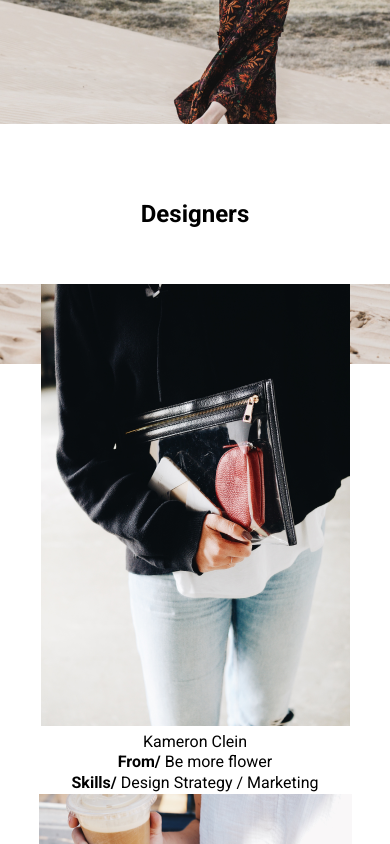
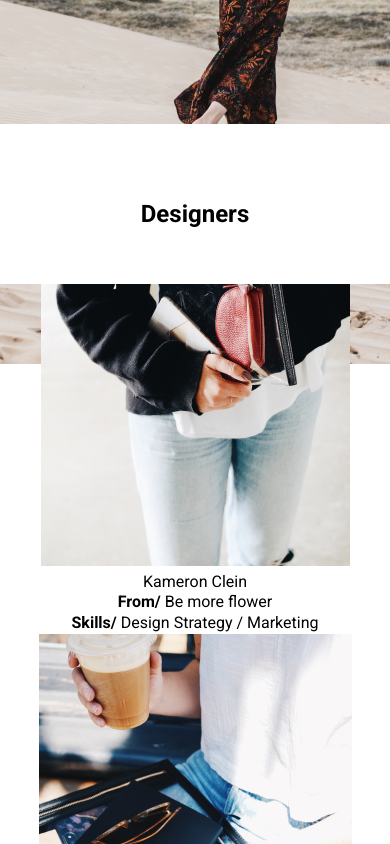
Before and after one commit to romirov/otus-css-omirov, a plain HTML site: page index.html in a window 390 px wide. Shown: the part 1700-2544 px from the top of the page. Drawn offline with Linux system fonts and the light colour scheme.

Commit message:
middle part of 3d section for mobile

```diff
--- a/styles/style.css
+++ b/styles/style.css
@@ -535,7 +535,8 @@ body {
   }
 
   .designer{
-
+    margin-top: -10rem;
+    gap: 2rem;
   }
   .designer-jess{
     display: none;
```
